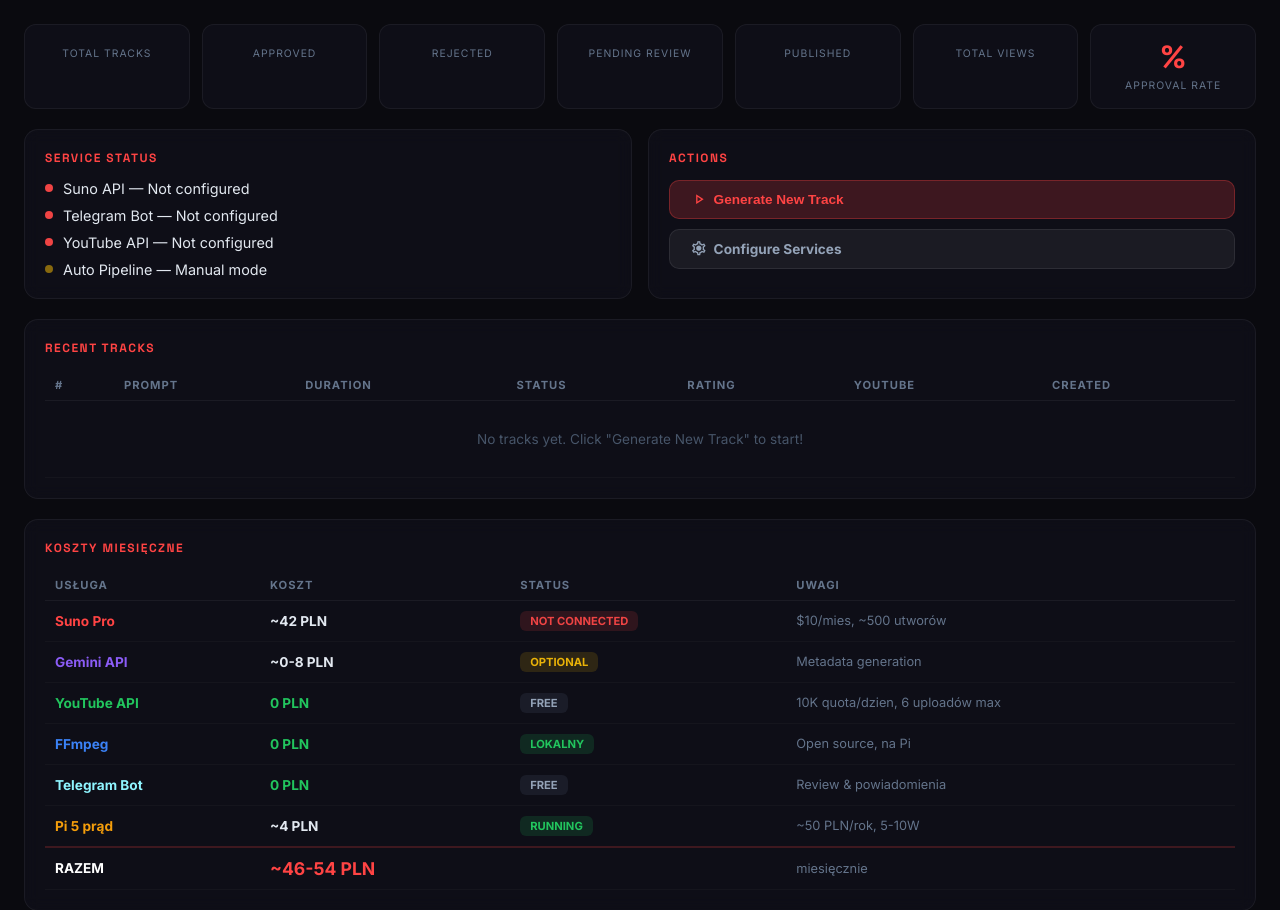
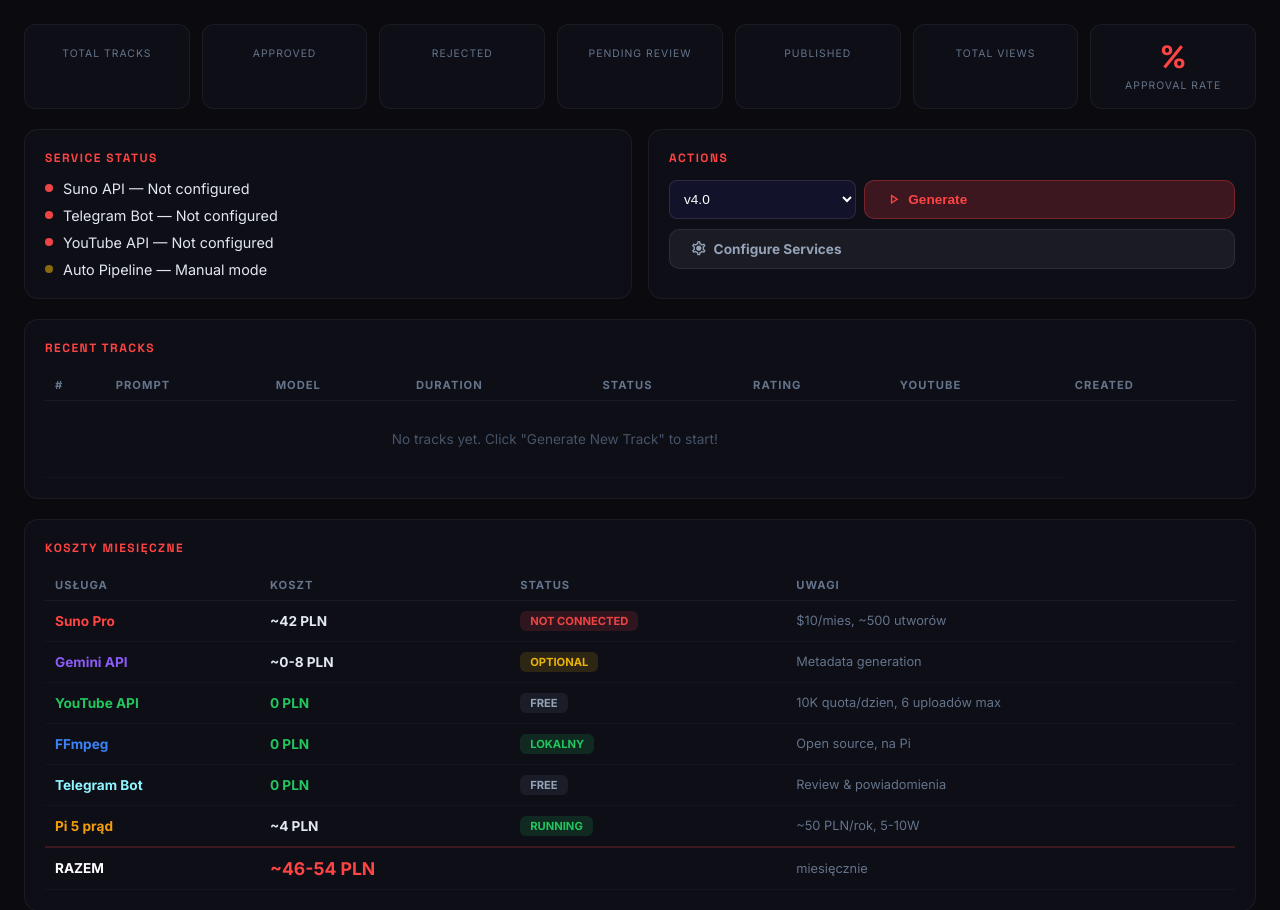
Before and after one commit to Trupson2/phonkbot, a Flask app: template templates/phonkbot/dashboard.html in a window 1280 px wide. Shown: the part 67-977 px from the top of the page. Run offline with Flask 3, Linux system fonts and the light colour scheme; the template is opened without the code that fills it, so the values that code supplies are empty; parts of the project's set-up code (start-up, migrations or seed data) failed here and were passed over.

Commit message:
feat: reject asks for reason + readable model names
- Reject button now asks "dlaczego odrzucasz?" and waits for text reply
- Stores reject_reason in tracks and training_data tables
- Model names show v4/v4.5/v5/v5.5 instead of chirp-fenix etc.

Co-Authored-By: Claude Opus 4.6 (1M context) <noreply@anthropic.com>

```diff
--- a/templates/phonkbot/dashboard.html
+++ b/templates/phonkbot/dashboard.html
@@ -60,14 +60,38 @@
     <div class="card">
         <div class="card-title">Actions</div>
         <div style="display:flex;flex-direction:column;gap:10px">
-            <button class="btn btn-red" onclick="triggerPipeline()" id="btn-generate">
-                <span class="material-symbols-outlined" style="font-size:1.1rem">play_arrow</span>
-                Generate New Track
-            </button>
+            <div style="display:flex;gap:8px;align-items:center">
+                <select id="suno-model" style="flex:1;padding:10px;background:#12122a;border:1px solid rgba(255,255,255,0.1);border-radius:8px;color:#fff;font-size:0.85rem">
+                    <option value="chirp-v4" {{ 'selected' if suno_model == 'chirp-v4' else '' }}>v4.0</option>
+                    <option value="chirp-v4-5" {{ 'selected' if suno_model == 'chirp-v4-5' else '' }}>v4.5</option>
+                    <option value="chirp-v4-5-plus" {{ 'selected' if suno_model == 'chirp-v4-5-plus' else '' }}>v4.5+</option>
+                    <option value="chirp-v5" {{ 'selected' if suno_model == 'chirp-v5' else '' }}>v5</option>
+                    <option value="chirp-fenix" {{ 'selected' if suno_model == 'chirp-fenix' else '' }}>v5.5</option>
+                </select>
+                <button class="btn btn-red" onclick="saveModelAndGenerate()" id="btn-generate" style="flex:2">
+                    <span class="material-symbols-outlined" style="font-size:1.1rem">play_arrow</span>
+                    Generate
+                </button>
+            </div>
             <a href="/settings" class="btn btn-gray">
                 <span class="material-symbols-outlined" style="font-size:1.1rem">settings</span>
                 Configure Services
             </a>
+            <!-- Live Progress -->
+            <div id="progress-box" style="display:none;margin-top:8px;padding:12px;background:#0a0a1a;border:1px solid rgba(255,255,255,0.1);border-radius:8px">
+                <div style="display:flex;align-items:center;gap:8px;margin-bottom:8px">
+                    <span id="prog-icon" class="material-symbols-outlined" style="font-size:1.2rem;color:#ef4444;animation:spin 1s linear infinite">sync</span>
+                    <div>
+                        <div id="prog-title" style="font-size:0.9rem;font-weight:600;color:#fff">Track #?</div>
+                        <div id="prog-label" style="font-size:0.75rem;color:#94a3b8">Generowanie...</div>
+                    </div>
+                    <div id="prog-time" style="margin-left:auto;font-size:0.8rem;color:#64748b">0:00</div>
+                </div>
+                <div style="width:100%;height:4px;background:#1e1e3a;border-radius:2px;overflow:hidden">
+                    <div id="prog-bar" style="height:100%;width:0%;background:linear-gradient(90deg,#ef4444,#f97316);border-radius:2px;transition:width 0.5s ease"></div>
+                </div>
+                <div id="prog-prompt" style="font-size:0.7rem;color:#475569;margin-top:6px;overflow:hidden;text-overflow:ellipsis;white-space:nowrap"></div>
+            </div>
         </div>
     </div>
 </div>
@@ -80,6 +104,7 @@
             <tr>
                 <th>#</th>
                 <th>Prompt</th>
+                <th>Model</th>
                 <th>Duration</th>
                 <th>Status</th>
                 <th>Rating</th>
@@ -92,6 +117,7 @@
             <tr>
                 <td>{{ t.id }}</td>
                 <td style="max-width:300px;overflow:hidden;text-overflow:ellipsis;white-space:nowrap">{{ t.suno_prompt[:80] }}</td>
+                <td style="font-size:0.75rem;color:#a78bfa">{{ (t.model or '—')|replace('chirp-fenix','v5.5')|replace('chirp-v4-5-plus','v4.5+')|replace('chirp-v4-5','v4.5')|replace('chirp-v5','v5')|replace('chirp-v4','v4') }}</td>
                 <td>{{ "%.0f"|format(t.duration_seconds) }}s</td>
                 <td>
                     {% if t.status == 'published' %}<span class="badge badge-green">Published</span>
@@ -196,6 +222,13 @@
 
 {% block extra_js %}
 <script>
+function saveModelAndGenerate() {
+    const model = document.getElementById('suno-model').value;
+    fetch('/api/set-model', {method:'POST', headers:{'Content-Type':'application/json'}, body:JSON.stringify({model:model})})
+        .then(() => triggerPipeline())
+        .catch(() => triggerPipeline());
+}
+
 function triggerPipeline() {
     const btn = document.getElementById('btn-generate');
     btn.disabled = true;
@@ -203,10 +236,11 @@ function triggerPipeline() {
     fetch('/api/pipeline/run', {method:'POST'})
         .then(r => r.json())
         .then(d => {
+            startProgressPolling();
             btn.innerHTML = '<span class="material-symbols-outlined" style="font-size:1.1rem">check</span> Started!';
             setTimeout(() => {
                 btn.disabled = false;
-                btn.innerHTML = '<span class="material-symbols-outlined" style="font-size:1.1rem">play_arrow</span> Generate New Track';
+                btn.innerHTML = '<span class="material-symbols-outlined" style="font-size:1.1rem">play_arrow</span> Generate';
             }, 3000);
         })
         .catch(() => {
@@ -214,6 +248,52 @@ function triggerPipeline() {
             btn.innerHTML = '<span class="material-symbols-outlined" style="font-size:1.1rem">error</span> Error';
         });
 }
+
+let pollTimer = null;
+function startProgressPolling() {
+    document.getElementById('progress-box').style.display = 'block';
+    if (pollTimer) clearInterval(pollTimer);
+    pollTimer = setInterval(pollProgress, 3000);
+    pollProgress();
+}
+
+function pollProgress() {
+    fetch('/api/track/status').then(r=>r.json()).then(d => {
+        const box = document.getElementById('progress-box');
+        if (!d.active && d.status !== 'generating') {
+            // Show final state briefly then hide
+            updateProgress(d);
+            setTimeout(() => {
+                box.style.display = 'none';
+                if (pollTimer) { clearInterval(pollTimer); pollTimer = null; }
+                location.reload();
+            }, 5000);
+            return;
+        }
+        updateProgress(d);
+    }).catch(() => {});
+}
+
+function updateProgress(d) {
+    document.getElementById('prog-title').textContent = d.title || 'Track #' + d.track_id;
+    document.getElementById('prog-label').textContent = d.label || d.status;
+    document.getElementById('prog-bar').style.width = (d.progress || 0) + '%';
+    document.getElementById('prog-prompt').textContent = d.prompt || '';
+
+    const icon = document.getElementById('prog-icon');
+    icon.textContent = d.icon || 'sync';
+    icon.style.animation = d.active ? 'spin 1s linear infinite' : 'none';
+    icon.style.color = d.status === 'failed' ? '#ef4444' : d.status === 'published' ? '#22c55e' : '#f97316';
+
+    const mins = Math.floor((d.elapsed||0) / 60);
+    const secs = (d.elapsed||0) % 60;
+    document.getElementById('prog-time').textContent = mins + ':' + String(secs).padStart(2,'0');
+}
+
+// Auto-check on page load if something is generating
+fetch('/api/track/status').then(r=>r.json()).then(d => {
+    if (d.active) startProgressPolling();
+}).catch(() => {});
 </script>
 <style>@keyframes spin{to{transform:rotate(360deg)}}</style>
 {% endblock %}
```
